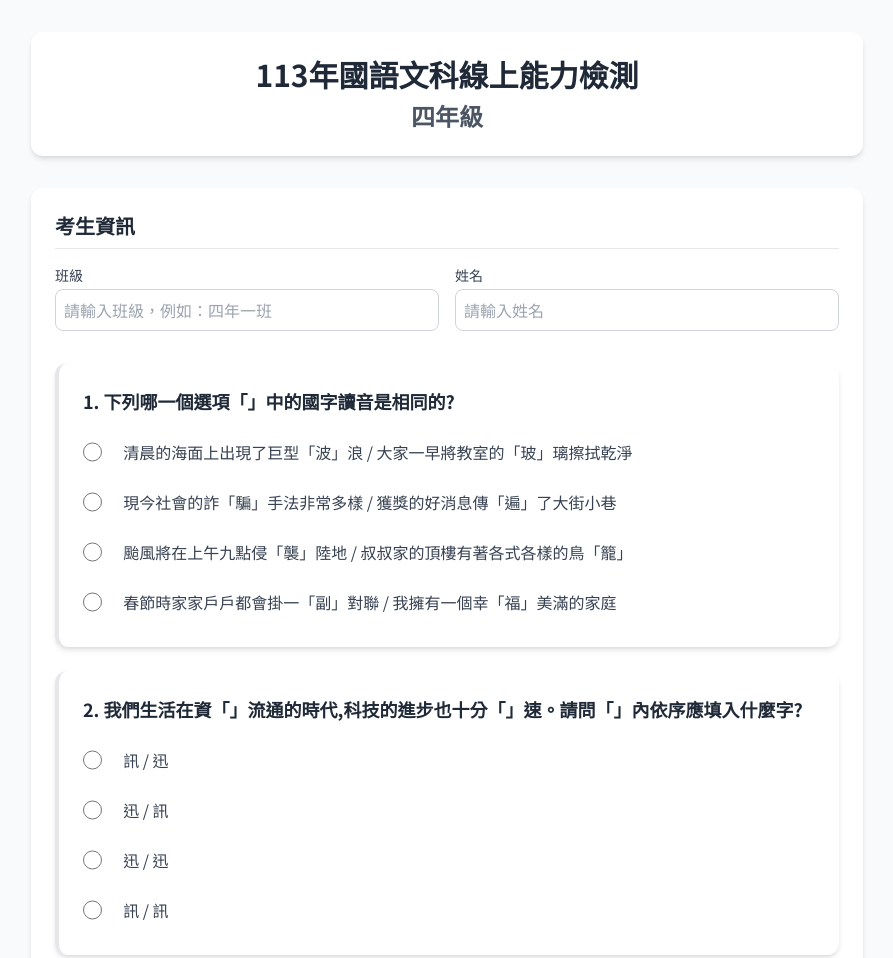
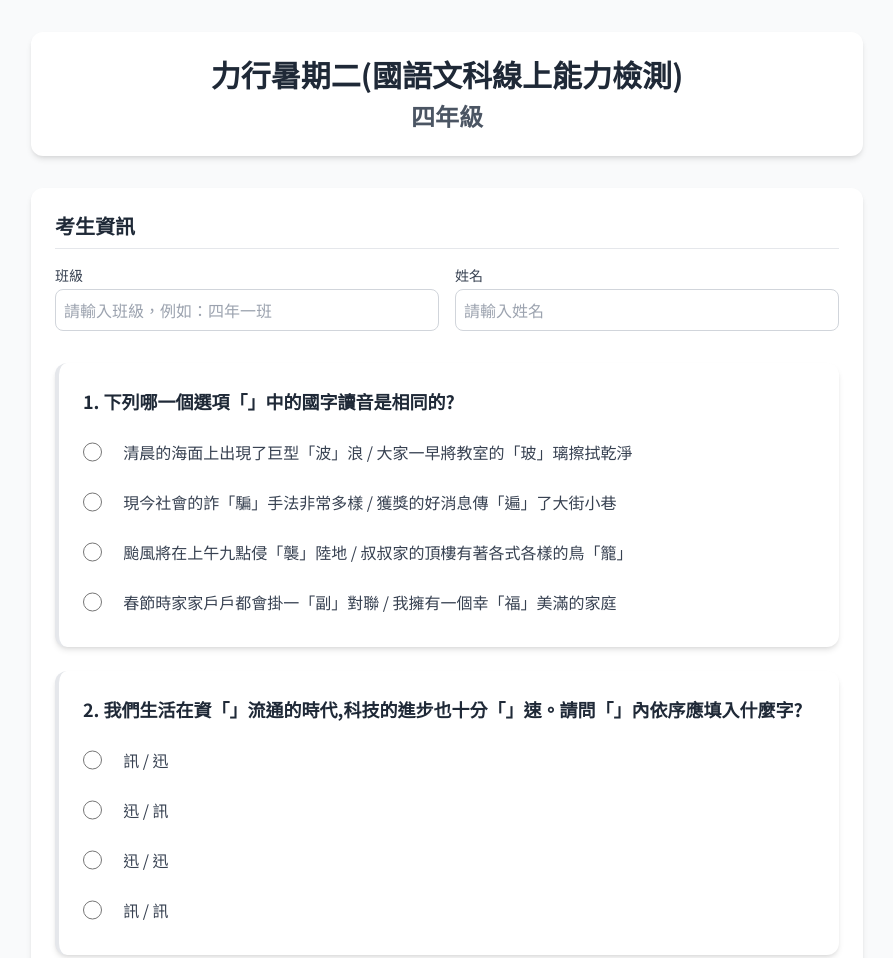
Before and after one commit to pingkingchou/113chinese-4th, a plain HTML site: page index.html in a window 1280 px wide. Shown: the top 958 px of the page, without its empty margins (193-1086 px from the left). Drawn offline with nearby package versions, Linux system fonts and the light colour scheme.

Commit message:
Update index.html

```diff
--- a/index.html
+++ b/index.html
@@ -38,7 +38,7 @@
 
     <div class="container mx-auto max-w-4xl p-4 sm:p-8">
         <header class="text-center mb-8 bg-white p-6 rounded-xl shadow-md">
-            <h1 class="text-2xl sm:text-3xl font-bold text-gray-800">113年國語文科線上能力檢測</h1>
+            <h1 class="text-2xl sm:text-3xl font-bold text-gray-800">力行暑期二(國語文科線上能力檢測)</h1>
             <h2 class="text-xl sm:text-2xl font-semibold text-gray-600 mt-2">四年級</h2>
         </header>
 
```
